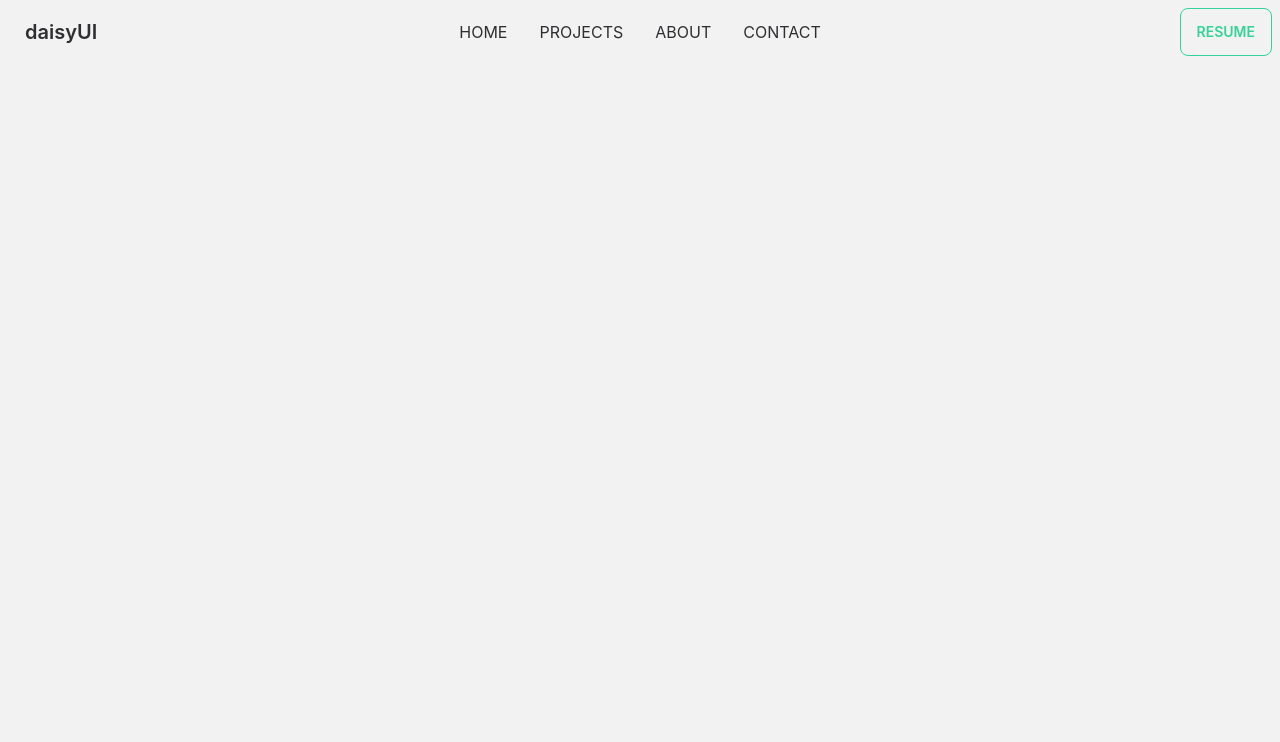
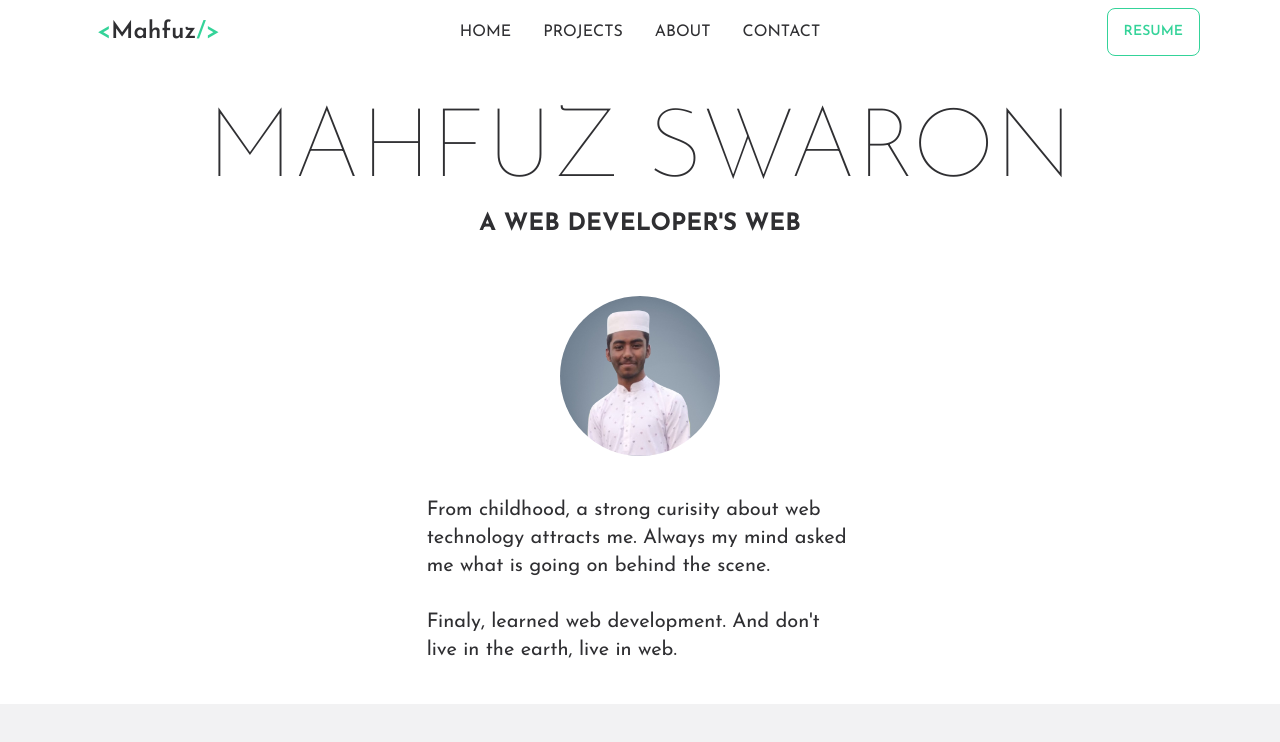
Before and after one commit to mahfuzswaron/portfolio.me, a React (Vite) app: page / in a window 1280 px wide. Shown: the top 742 px of the page. Built offline with nearby package versions, Linux system fonts and the light colour scheme.

Commit message:
font family updated

```diff
--- a/src/App.css
+++ b/src/App.css
@@ -1,3 +1,11 @@
+@import url('https://fonts.googleapis.com/css2?family=Josefin+Sans:ital,wght@0,100;0,200;0,300;0,400;0,500;0,600;0,700;1,100;1,200;1,300;1,400;1,500;1,600;1,700&display=swap');
+body {
+  margin: 0;
+  font-family:'Josefin Sans', sans-serif;
+  -webkit-font-smoothing: antialiased;
+  -moz-osx-font-smoothing: grayscale;
+  background-color: white;
+}
 .App {
   text-align: center;
 }
--- a/src/App.jsx
+++ b/src/App.jsx
@@ -2,6 +2,7 @@ import { useState } from 'react'
 import logo from './logo.svg'
 import './App.css'
 import Header from './components/Header/Header'
+import Banner from './components/Banner/Banner'
 
 function App() {
   const [count, setCount] = useState(0)
@@ -9,6 +10,7 @@ function App() {
   return (
     <div>
       <Header />
+      <Banner></Banner>
     </div>
   )
 }
--- a/src/components/Banner/Banner.jsx
+++ b/src/components/Banner/Banner.jsx
@@ -0,0 +1,22 @@
+import React from 'react';
+import photo from '../../../images/profile-pic.jpg';
+const Banner = () => {
+    return (
+        <div>
+            <h1 className='text-8xl font-thin text-center mt-10 tracking-normal hover:tracking-wider hover:text-primary'>MAHFUZ SWARON</h1>
+            <h2 className='text-2xl font-bold text-center mt-2 uppercase'>A Web Developer's web</h2>
+            <img class="mask mask-circle w-40 h-40 mx-auto mt-14 mb-10 hover:w-44 hover:h-44" src={photo} alt='mahfuz swaron photo' />
+            <p className='text-left mx-auto w-1/3 text-xl whitespace-pre-line pb-10'>
+                {
+                    `From childhood, a strong curisity about web technology attracts me. Always my mind asked me what is going on behind the scene.
+
+                    Finaly, learned web development. And don't live in the earth, live in web.
+                    `
+                }
+            </p>
+
+        </div>
+    );
+};
+
+export default Banner;
--- a/src/components/Header/Header.jsx
+++ b/src/components/Header/Header.jsx
@@ -7,7 +7,7 @@ const about = <Link to={'/home/#about'} >ABOUT</Link>
 const resume = <Link to={'/home/resume'} >RESUME</Link>
 const Header = () => {
   return (
-    <div class="navbar bg-base-100">
+    <div class="navbar bg-white px-20">
       <div class="navbar-start">
         <div class="dropdown">
           <label tabindex="0" class="btn btn-ghost lg:hidden">
@@ -21,7 +21,8 @@ const Header = () => {
             <li>{resume}</li>
           </ul>
         </div>
-        <a class="btn btn-ghost normal-case text-xl">daisyUI</a>
+        <a class="btn btn-ghost normal-case  text-2xl">
+          <span className='text-primary'>{'< '}</span> {'Mahfuz'} <span className='text-primary'>{' />'}</span> </a>
       </div>
       <div class="navbar-center hidden lg:flex">
         <ul class="menu menu-horizontal p-0">
--- a/src/index.css
+++ b/src/index.css
@@ -1,12 +1,10 @@
 @tailwind base;
 @tailwind components;
 @tailwind utilities;
-
+@import url('https://fonts.googleapis.com/css2?family=Josefin+Sans:ital,wght@0,100;0,200;0,300;0,400;0,500;0,600;0,700;1,100;1,200;1,300;1,400;1,500;1,600;1,700&display=swap');
 body {
   margin: 0;
-  font-family: -apple-system, BlinkMacSystemFont, 'Segoe UI', 'Roboto', 'Oxygen',
-    'Ubuntu', 'Cantarell', 'Fira Sans', 'Droid Sans', 'Helvetica Neue',
-    sans-serif;
+  font-family:'Josefin Sans', sans-serif;
   -webkit-font-smoothing: antialiased;
   -moz-osx-font-smoothing: grayscale;
   background-color: white;
```
Also changed, not shown: images/profile-pic.jpg (added).
